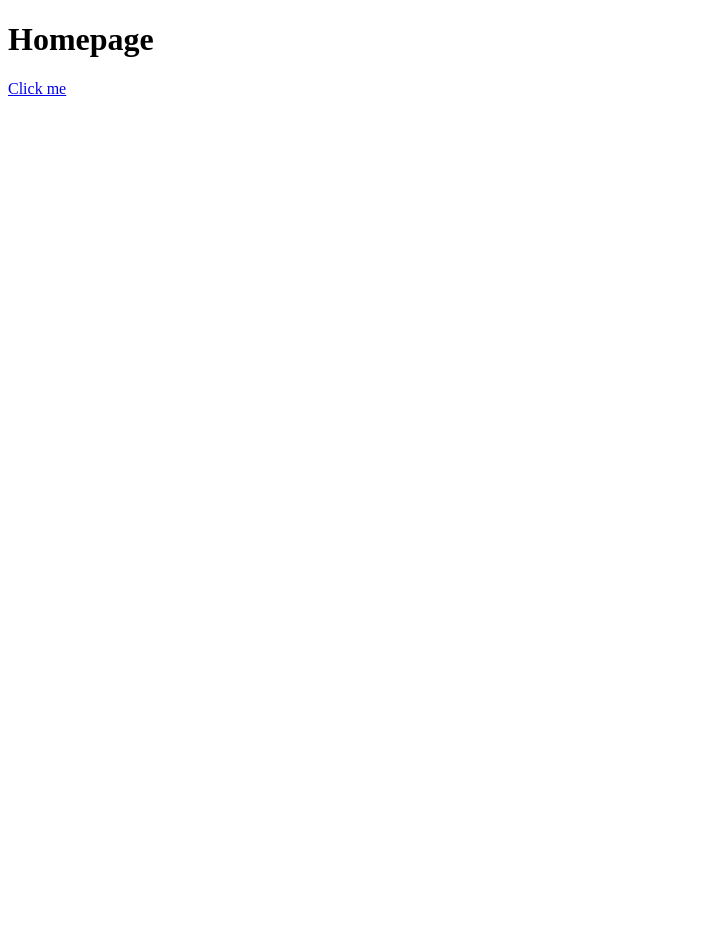
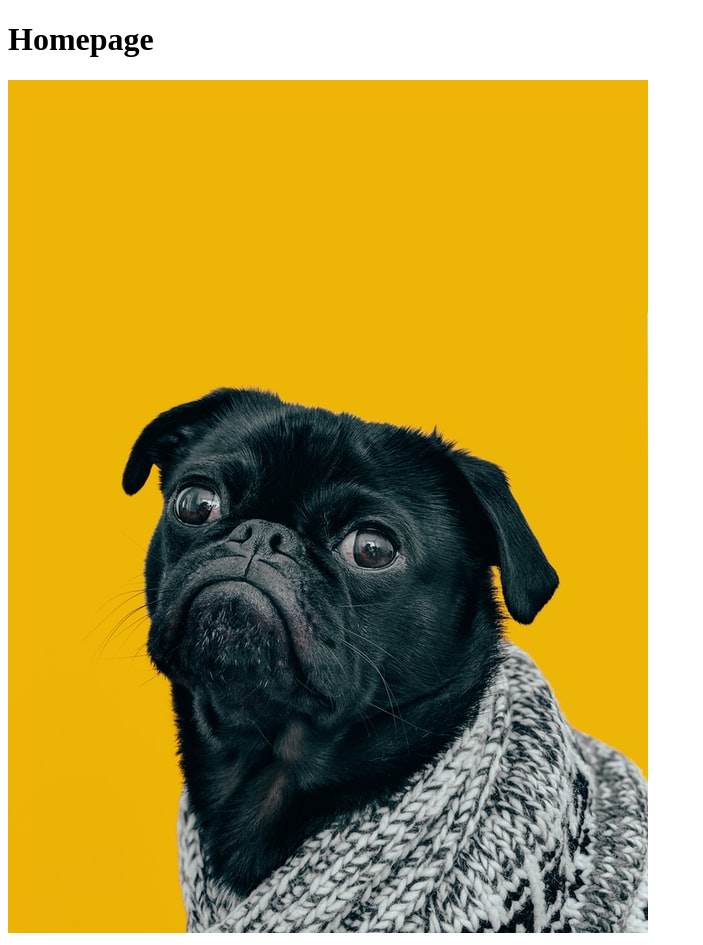
Before and after one commit to PatrickBethmann/odin-links-and-images, a plain HTML site: page index.html in a window 1280 px wide. Shown: the whole page, without its empty margins (0-703 px from the left). Before the commit the page ends 800 px from the top, so only its background shows below. Drawn offline with Linux system fonts and the light colour scheme.

Commit message:
Added img element with images/dog.jpg as source

```diff
--- a/index.html
+++ b/index.html
@@ -9,6 +9,6 @@
 <body>
     <h1>Homepage</h1>
 
-    <a href="images/dog.jpg">Click me</a>
+    <img src="images/dog.jpg">
 </body>
 </html>
```
